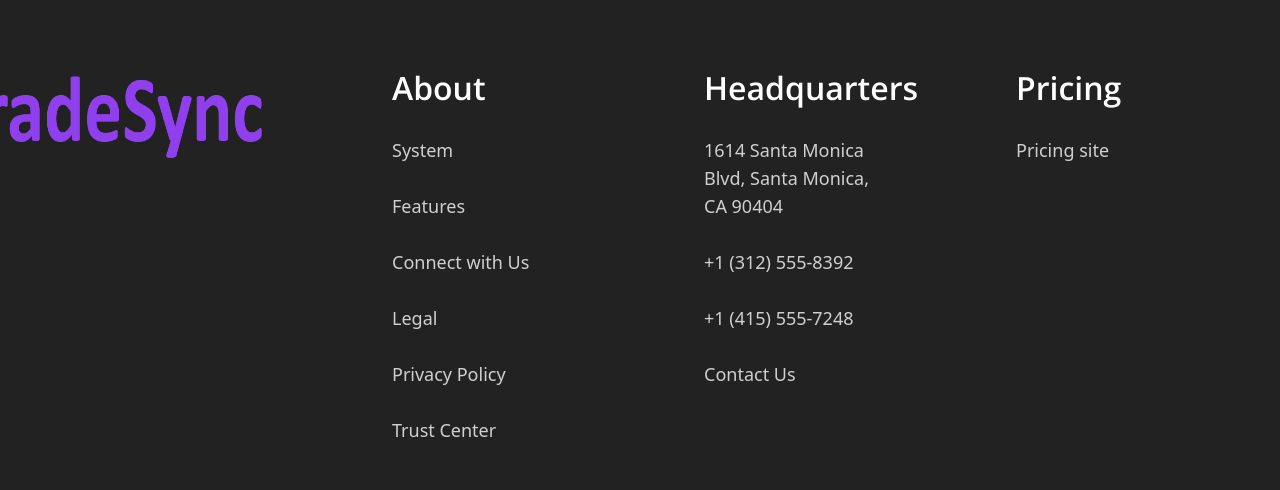
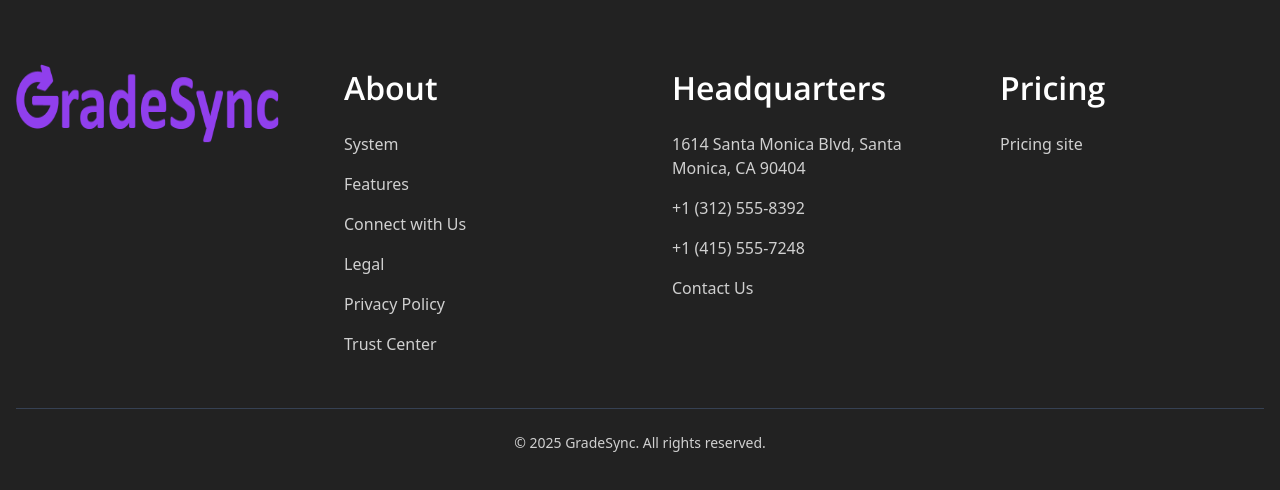
Before and after one commit to JakubMazurek08/gradesync, a React (Vite) app in the folder frontend/: page /footer in a window 1280 px wide. Shown: the top 490 px of the page. Built offline with nearby package versions, Linux system fonts and the light colour scheme.

Commit message:
Footer has been changed. Responsive and better looks

```diff
--- a/frontend/src/components/Footer.tsx
+++ b/frontend/src/components/Footer.tsx
@@ -2,40 +2,72 @@ import {Text} from "./Text.tsx";
 
 export const Footer = () => {
     return (
-        <footer className="bg-mediumgray text-white p-16">
-            <div className="container mx-auto px-4 grid grid-cols-4 gap-32 min-h-[300px]">
-                {/* Logo - adjusted to expand leftward */}
-                <div className="flex justify-start items-start -ml-38">
-                    <img src="/GradeSyncLogoDarkSmall.png" alt="logo" className="h-24" />
+        <footer className="bg-mediumgray text-white py-8 md:py-12 lg:py-16">
+            <div className="container mx-auto px-4">
+                <div className="flex flex-col lg:hidden space-y-8 mb-8">
+                    <div className="flex justify-center">
+                        <img src="/GradeSyncLogoDarkSmall.png" alt="logo" className="h-16" />
+                    </div>
+                    <div className="text-center">
+                        <Text type='h3' className="text-xl font-semibold">About</Text>
+                        <ul className="mt-3 space-y-2">
+                            <li className="py-1 text-base text-lightgray hover:text-white transition-colors">System</li>
+                            <li className="py-1 text-base text-lightgray hover:text-white transition-colors">Features</li>
+                            <li className="py-1 text-base text-lightgray hover:text-white transition-colors">Connect with Us</li>
+                            <li className="py-1 text-base text-lightgray hover:text-white transition-colors">Legal</li>
+                            <li className="py-1 text-base text-lightgray hover:text-white transition-colors">Privacy Policy</li>
+                            <li className="py-1 text-base text-lightgray hover:text-white transition-colors">Trust Center</li>
+                        </ul>
+                    </div>
+                    <div className="text-center">
+                        <Text type='h3' className="text-xl font-semibold">Headquarters</Text>
+                        <ul className="mt-3 space-y-2">
+                            <li className="py-1 text-base text-lightgray">1614 Santa Monica Blvd, Santa Monica, CA 90404</li>
+                            <li className="py-1 text-base text-lightgray">+1 (312) 555-8392</li>
+                            <li className="py-1 text-base text-lightgray">+1 (415) 555-7248</li>
+                            <li className="py-1 text-base text-lightgray hover:text-white transition-colors">Contact Us</li>
+                        </ul>
+                    </div>
+                    <div className="text-center">
+                        <Text type='h3' className="text-xl font-semibold">Pricing</Text>
+                        <ul className="mt-3">
+                            <li className="py-1 text-base text-lightgray hover:text-white transition-colors">Pricing site</li>
+                        </ul>
+                    </div>
                 </div>
-
-                <div>
-                    <Text type='h3'>About</Text>
-                    <ul className="mt-4 space-y-3">
-                        <li className="py-2 text-lg text-lightgray">System</li>
-                        <li className="py-2 text-lg text-lightgray">Features</li>
-                        <li className="py-2 text-lg text-lightgray">Connect with Us</li>
-                        <li className="py-2 text-lg text-lightgray">Legal</li>
-                        <li className="py-2 text-lg text-lightgray">Privacy Policy</li>
-                        <li className="py-2 text-lg text-lightgray">Trust Center</li>
-                    </ul>
+                <div className="hidden lg:grid grid-cols-4 gap-8 xl:gap-16">
+                    <div className="flex items-start">
+                        <img src="/GradeSyncLogoDarkSmall.png" alt="logo" className="h-20" />
+                    </div>
+                    <div>
+                        <Text type='h3' className="text-xl font-semibold">About</Text>
+                        <ul className="mt-4 space-y-2">
+                            <li className="py-1 text-base text-lightgray hover:text-white transition-colors cursor-pointer">System</li>
+                            <li className="py-1 text-base text-lightgray hover:text-white transition-colors cursor-pointer">Features</li>
+                            <li className="py-1 text-base text-lightgray hover:text-white transition-colors cursor-pointer">Connect with Us</li>
+                            <li className="py-1 text-base text-lightgray hover:text-white transition-colors cursor-pointer">Legal</li>
+                            <li className="py-1 text-base text-lightgray hover:text-white transition-colors cursor-pointer">Privacy Policy</li>
+                            <li className="py-1 text-base text-lightgray hover:text-white transition-colors cursor-pointer">Trust Center</li>
+                        </ul>
+                    </div>
+                    <div>
+                        <Text type='h3' className="text-xl font-semibold">Headquarters</Text>
+                        <ul className="mt-4 space-y-2">
+                            <li className="py-1 text-base text-lightgray">1614 Santa Monica Blvd, Santa Monica, CA 90404</li>
+                            <li className="py-1 text-base text-lightgray">+1 (312) 555-8392</li>
+                            <li className="py-1 text-base text-lightgray">+1 (415) 555-7248</li>
+                            <li className="py-1 text-base text-lightgray hover:text-white transition-colors cursor-pointer">Contact Us</li>
+                        </ul>
+                    </div>
+                    <div>
+                        <Text type='h3' className="text-xl font-semibold">Pricing</Text>
+                        <ul className="mt-4">
+                            <li className="py-1 text-base text-lightgray hover:text-white transition-colors cursor-pointer">Pricing site</li>
+                        </ul>
+                    </div>
                 </div>
-
-                <div>
-                    <Text type='h3'>Headquarters</Text>
-                    <ul className="mt-4 space-y-3">
-                        <li className="py-2 text-lg text-lightgray">1614 Santa Monica Blvd, Santa Monica, CA 90404</li>
-                        <li className="py-2 text-lg text-lightgray">+1 (312) 555-8392</li>
-                        <li className="py-2 text-lg text-lightgray">+1 (415) 555-7248</li>
-                        <li className="py-2 text-lg text-lightgray">Contact Us</li>
-                    </ul>
-                </div>
-
-                <div>
-                    <Text type='h3'>Pricing</Text>
-                    <ul className="mt-4 space-y-3">
-                        <li className="py-2 text-lg text-lightgray">Pricing site</li>
-                    </ul>
+                <div className="mt-12 pt-6 border-t border-gray-700 text-sm text-center text-lightgray">
+                    <p>© {new Date().getFullYear()} GradeSync. All rights reserved.</p>
                 </div>
             </div>
         </footer>
```
